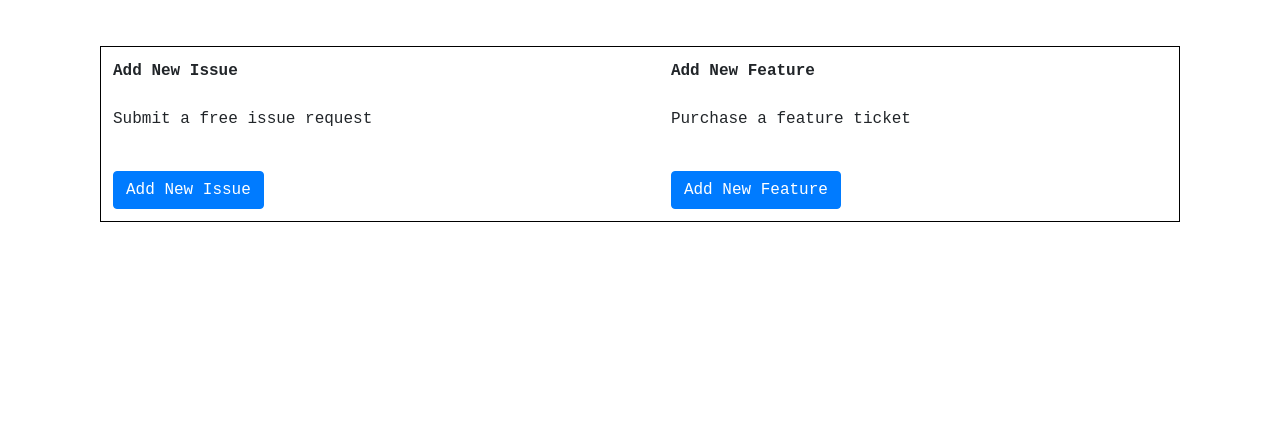
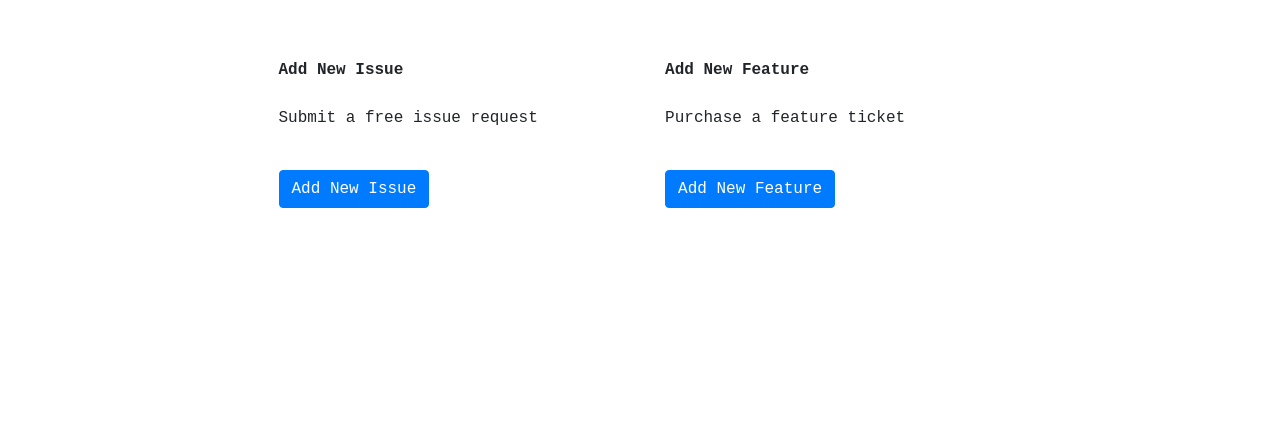
Before and after one commit to saraa123/django_project_tracker, a Django app: page /products/ in a window 1280 px wide. Shown: the part 56-477 px from the top of the page. Run offline with Django 3.2, Linux system fonts and the light colour scheme; some libraries are stand-ins or nearby versions.

Commit message:
Removed table property, and added small_container class.

```diff
--- a/static/css/custom.css
+++ b/static/css/custom.css
@@ -56,11 +56,6 @@ span.sidebar_color{
     font-style: bold;
 }
 
-
-table {
-    border: 1px solid black;
-}
-
 .active_page {
     text-decoration: bold;
 
@@ -87,6 +82,10 @@ table {
 
 .ul-no-design {
     list-style-type: none;
+}
+
+.small_container {
+    width: 70%;
 }
 
 
```
